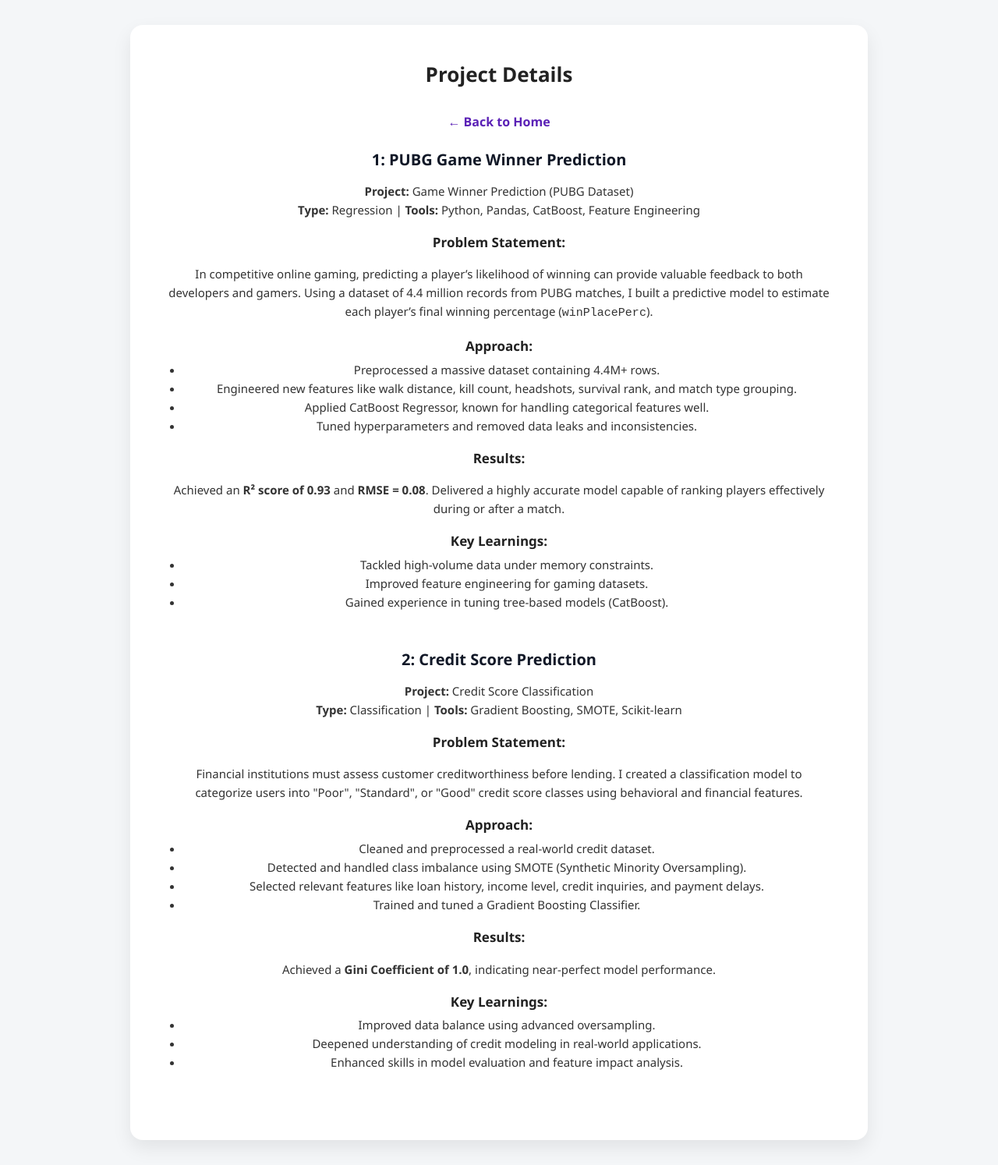
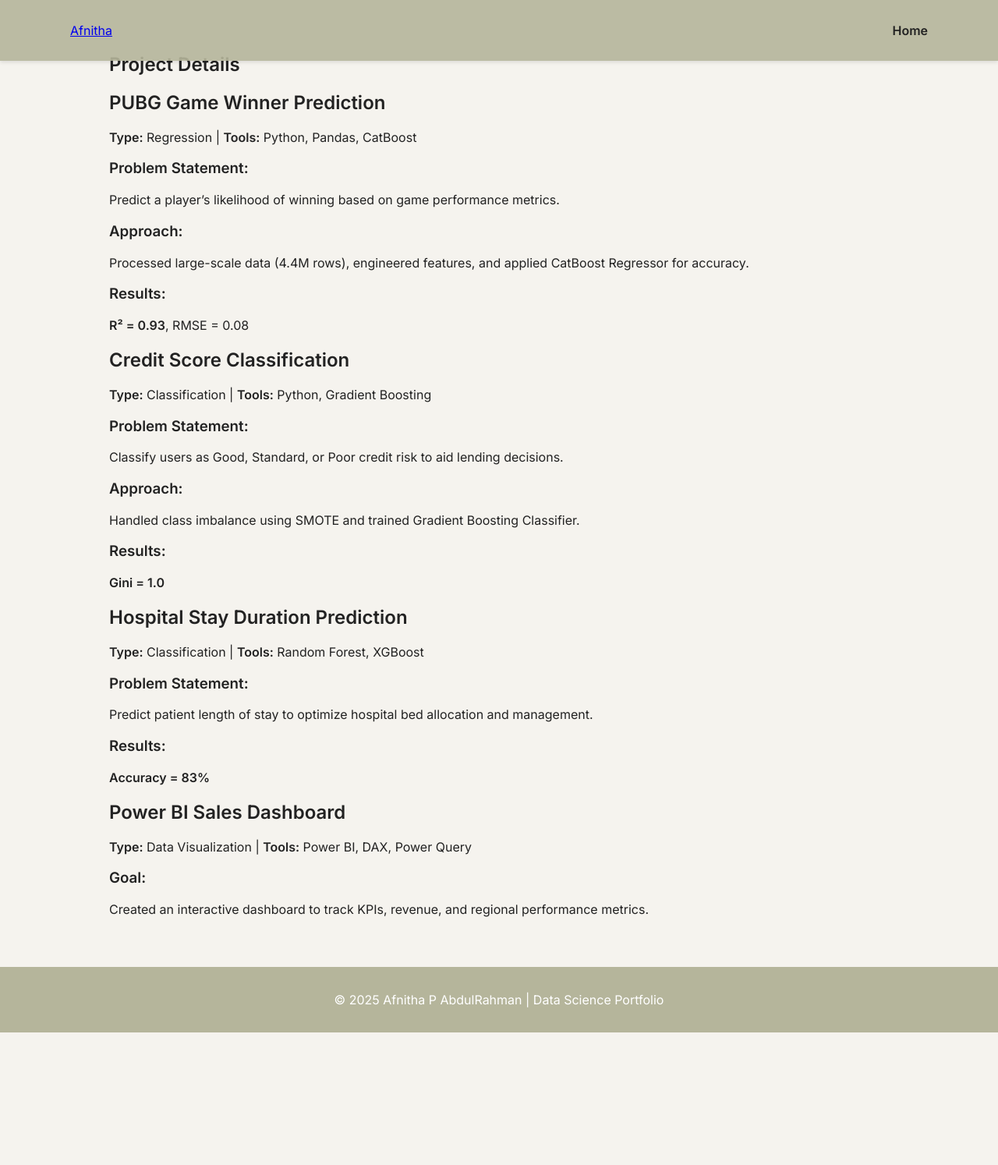
Before and after one commit to Afnitha701/Afnitha-Rahman-portfolio, a plain HTML site: page project.html in a window 1280 px wide. Shown: the whole page at 78% size. After the commit the page ends 1324 px from the top, so only its background shows below. Drawn offline with Linux system fonts and the light colour scheme.

Commit message:
Add files via upload

```diff
--- a/project.html
+++ b/project.html
@@ -1,128 +1,67 @@
 <!DOCTYPE html>
 <html lang="en">
 <head>
-  <meta charset="UTF-8" />
-  <meta name="viewport" content="width=device-width, initial-scale=1.0"/>
-  <title>Afnitha's Project Details</title>
-  <link rel="stylesheet" href="style.css"/>
-  <style>
-    body {
-      font-family: 'Segoe UI', sans-serif;
-      background: #f4f6f8;
-      margin: 0;
-      padding: 2rem;
-    }
-    .container {
-      max-width: 850px;
-      background: white;
-      padding: 2.5rem 3rem;
-      border-radius: 16px;
-      margin: auto;
-      box-shadow: 0 10px 25px rgba(0, 0, 0, 0.08);
-    }
-    h1 {
-      text-align: center;
-      font-size: 26px;
-      margin-bottom: 2rem;
-    }
-    a {
-      text-decoration: none;
-      color: #5b21b6;
-      font-weight: bold;
-      display: block;
-      text-align: center;
-      margin-bottom: 1.5rem;
-    }
-    .project-detail {
-      margin-bottom: 3rem;
-    }
-    h2 {
-      font-size: 20px;
-      margin-bottom: 0.5rem;
-      color: #111827;
-    }
-    .section-title {
-      font-weight: bold;
-      font-size: 17px;
-      margin: 1rem 0 0.3rem 0;
-      color: #222;
-    }
-    p, li {
-      font-size: 15px;
-      color: #333;
-      line-height: 1.6;
-    }
-    ul {
-      padding-left: 20px;
-      margin: 0;
-    }
-    ul li {
-      margin: 0;
-      padding: 0;
-      list-style-type: disc;
-    }
-  </style>
+    <meta charset="UTF-8">
+    <meta name="viewport" content="width=device-width, initial-scale=1.0">
+    <title>Projects | Afnitha P AbdulRahman</title>
+    <link rel="stylesheet" href="style.css">
 </head>
 <body>
-  <div class="container">
-    <h1>Project Details</h1>
-    <a href="index.html">← Back to Home</a>
 
-    <div class="project-detail">
-      <h2>1: PUBG Game Winner Prediction</h2>
+    <nav class="navbar">
+        <div class="nav-container">
+            <a href="index.html" class="logo">Afnitha</a>
+            <ul class="nav-links">
+                <li><a href="index.html">Home</a></li>
+            </ul>
+        </div>
+    </nav>
 
-      <p><strong>Project:</strong> Game Winner Prediction (PUBG Dataset)<br>
-      <strong>Type:</strong> Regression | <strong>Tools:</strong> Python, Pandas, CatBoost, Feature Engineering</p>
+    <section class="project-details">
+        <h1>Project Details</h1>
 
-      <p class="section-title">Problem Statement:</p>
-      <p>In competitive online gaming, predicting a player’s likelihood of winning can provide valuable feedback to both developers and gamers. Using a dataset of 4.4 million records from PUBG matches, I built a predictive model to estimate each player’s final winning percentage (<code>winPlacePerc</code>).</p>
+        <div class="project-block">
+            <h2>PUBG Game Winner Prediction</h2>
+            <p><strong>Type:</strong> Regression | <strong>Tools:</strong> Python, Pandas, CatBoost</p>
+            <h3>Problem Statement:</h3>
+            <p>Predict a player’s likelihood of winning based on game performance metrics.</p>
+            <h3>Approach:</h3>
+            <p>Processed large-scale data (4.4M rows), engineered features, and applied CatBoost Regressor for accuracy.</p>
+            <h3>Results:</h3>
+            <p><strong>R² = 0.93</strong>, RMSE = 0.08</p>
+        </div>
 
-      <p class="section-title">Approach:</p>
-      <ul>
-        <li>Preprocessed a massive dataset containing 4.4M+ rows.</li>
-        <li>Engineered new features like walk distance, kill count, headshots, survival rank, and match type grouping.</li>
-        <li>Applied CatBoost Regressor, known for handling categorical features well.</li>
-        <li>Tuned hyperparameters and removed data leaks and inconsistencies.</li>
-      </ul>
+        <div class="project-block">
+            <h2>Credit Score Classification</h2>
+            <p><strong>Type:</strong> Classification | <strong>Tools:</strong> Python, Gradient Boosting</p>
+            <h3>Problem Statement:</h3>
+            <p>Classify users as Good, Standard, or Poor credit risk to aid lending decisions.</p>
+            <h3>Approach:</h3>
+            <p>Handled class imbalance using SMOTE and trained Gradient Boosting Classifier.</p>
+            <h3>Results:</h3>
+            <p><strong>Gini = 1.0</strong></p>
+        </div>
 
-      <p class="section-title">Results:</p>
-      <p>Achieved an <strong>R² score of 0.93</strong> and <strong>RMSE = 0.08</strong>. Delivered a highly accurate model capable of ranking players effectively during or after a match.</p>
+        <div class="project-block">
+            <h2>Hospital Stay Duration Prediction</h2>
+            <p><strong>Type:</strong> Classification | <strong>Tools:</strong> Random Forest, XGBoost</p>
+            <h3>Problem Statement:</h3>
+            <p>Predict patient length of stay to optimize hospital bed allocation and management.</p>
+            <h3>Results:</h3>
+            <p><strong>Accuracy = 83%</strong></p>
+        </div>
 
-      <p class="section-title">Key Learnings:</p>
-      <ul>
-        <li>Tackled high-volume data under memory constraints.</li>
-        <li>Improved feature engineering for gaming datasets.</li>
-        <li>Gained experience in tuning tree-based models (CatBoost).</li>
-      </ul>
-    </div>
+        <div class="project-block">
+            <h2>Power BI Sales Dashboard</h2>
+            <p><strong>Type:</strong> Data Visualization | <strong>Tools:</strong> Power BI, DAX, Power Query</p>
+            <h3>Goal:</h3>
+            <p>Created an interactive dashboard to track KPIs, revenue, and regional performance metrics.</p>
+        </div>
+    </section>
 
-    <div class="project-detail">
-      <h2>2: Credit Score Prediction</h2>
+    <footer>
+        <p>© 2025 Afnitha P AbdulRahman | Data Science Portfolio</p>
+    </footer>
 
-      <p><strong>Project:</strong> Credit Score Classification<br>
-      <strong>Type:</strong> Classification | <strong>Tools:</strong> Gradient Boosting, SMOTE, Scikit-learn</p>
-
-      <p class="section-title">Problem Statement:</p>
-      <p>Financial institutions must assess customer creditworthiness before lending. I created a classification model to categorize users into "Poor", "Standard", or "Good" credit score classes using behavioral and financial features.</p>
-
-      <p class="section-title">Approach:</p>
-      <ul>
-        <li>Cleaned and preprocessed a real-world credit dataset.</li>
-        <li>Detected and handled class imbalance using SMOTE (Synthetic Minority Oversampling).</li>
-        <li>Selected relevant features like loan history, income level, credit inquiries, and payment delays.</li>
-        <li>Trained and tuned a Gradient Boosting Classifier.</li>
-      </ul>
-
-      <p class="section-title">Results:</p>
-      <p>Achieved a <strong>Gini Coefficient of 1.0</strong>, indicating near-perfect model performance.</p>
-
-      <p class="section-title">Key Learnings:</p>
-      <ul>
-        <li>Improved data balance using advanced oversampling.</li>
-        <li>Deepened understanding of credit modeling in real-world applications.</li>
-        <li>Enhanced skills in model evaluation and feature impact analysis.</li>
-      </ul>
-    </div>
-  </div>
 </body>
 </html>
--- a/style.css
+++ b/style.css
@@ -2,72 +2,131 @@
 
 body {
   font-family: 'Inter', sans-serif;
-  background: linear-gradient(to bottom right, #f0f4f8, #ffffff);
+  background-color: #F5F3EE;
+  color: #222;
   margin: 0;
   padding: 0;
-  display: flex;
-  justify-content: center;
-  align-items: center;
-  min-height: 100vh;
 }
 
-.container {
-  background: white;
-  padding: 3rem 2rem;
-  max-width: 600px;
-  width: 90%;
-  text-align: center;
-  border-radius: 20px;
-  box-shadow: 0 8px 30px rgba(0, 0, 0, 0.08);
-  transition: 0.3s ease;
+.navbar {
+  position: fixed;
+  top: 0;
+  width: 100%;
+  background-color: rgba(181, 181, 155, 0.9);
+  box-shadow: 0 2px 5px rgba(0, 0, 0, 0.1);
+  z-index: 1000;
 }
 
-.container:hover {
-  transform: translateY(-2px);
-  box-shadow: 0 10px 40px rgba(0, 0, 0, 0.12);
+.nav-container {
+  display: flex;
+  justify-content: space-between;
+  align-items: center;
+  max-width: 1100px;
+  margin: 0 auto;
+  padding: 0.8rem 1rem;
+}
+
+.nav-links {
+  list-style: none;
+  display: flex;
+  gap: 1.2rem;
+}
+
+.nav-links a {
+  text-decoration: none;
+  color: #222;
+  font-weight: 600;
+  transition: color 0.3s;
+}
+
+.nav-links a:hover {
+  color: #6b705c;
+}
+
+.hero {
+  text-align: center;
+  padding: 8rem 2rem 4rem;
 }
 
 .profile-pic {
-  width: 130px;
-  height: 130px;
+  width: 140px;
+  height: 140px;
   border-radius: 50%;
   object-fit: cover;
-  border: 3px solid #007bff;
+  border: 3px solid #b5b59b;
   margin-bottom: 1rem;
 }
 
-h1 {
-  margin: 0.3rem 0;
-  font-size: 1.9rem;
+.btn-outline {
+  display: inline-block;
+  border: 2px solid #b5b59b;
   color: #222;
+  padding: 0.6rem 1.4rem;
+  margin: 0.4rem;
+  border-radius: 6px;
+  text-decoration: none;
+  transition: all 0.3s ease;
 }
 
-.role {
-  font-size: 1.1rem;
-  color: #666;
-  margin-bottom: 1.4rem;
+.btn-outline:hover {
+  background-color: #b5b59b;
+  color: white;
 }
 
-.intro {
-  font-size: 1rem;
-  color: #444;
-  line-height: 1.6;
-  margin-bottom: 2rem;
-  padding: 0 1rem;
+.skills, .projects, .contact, .project-details {
+  max-width: 1000px;
+  margin: 0 auto;
+  padding: 3rem 2rem;
 }
 
-.links a {
-  display: inline-block;
-  margin: 0.4rem;
-  padding: 0.6rem 1.2rem;
-  background-color: #007bff;
-  color: white;
-  border-radius: 6px;
-  text-decoration: none;
-  font-weight: 600;
-  transition: background-color 0.3s ease;
+.skills-grid {
+  display: grid;
+  grid-template-columns: repeat(auto-fit, minmax(140px, 1fr));
+  gap: 1rem;
+  margin-top: 1rem;
 }
 
-.links a:hover {
-  background-color: #0056b3;
+.skills-grid span {
+  background-color: white;
+  border: 1px solid #dcdccf;
+  padding: 0.8rem;
+  border-radius: 8px;
+  text-align: center;
+  font-weight: 600;
+  color: #444;
 }
+
+.project-grid {
+  display: grid;
+  grid-template-columns: repeat(auto-fit, minmax(300px, 1fr));
+  gap: 1.5rem;
+}
+
+.project-card {
+  background-color: white;
+  border: 1px solid #dcdccf;
+  border-radius: 10px;
+  padding: 1.5rem;
+  transition: transform 0.3s ease, box-shadow 0.3s ease;
+}
+
+.project-card:hover {
+  transform: translateY(-5px);
+  box-shadow: 0 6px 15px rgba(0, 0, 0, 0.1);
+}
+
+footer {
+  text-align: center;
+  padding: 1rem;
+  background-color: #b5b59b;
+  color: white;
+}
+
+.fade-in {
+  animation: fadeIn 1s ease-in;
+}
+
+@keyframes fadeIn {
+  from { opacity: 0; transform: translateY(10px); }
+  to { opacity: 1; transform: translateY(0); }
+}
```
Also changed, not shown: index.html (+80 -28 lines), afnitha GD.PNG (added), 1 other file.
